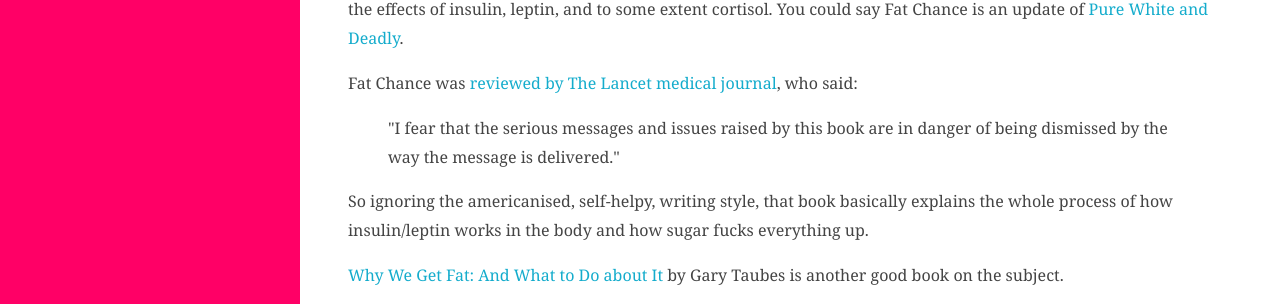
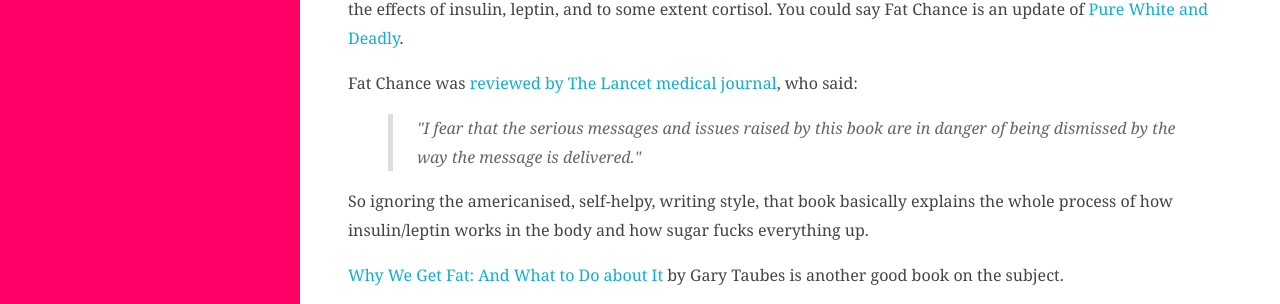
Before and after one commit to darrenmothersele/darrenmothersele.github.io, a Jekyll site: the page built from _posts/2013-05-08-hackers-diet.md, in a window 1280 px wide. Shown: the part 367-671 px from the top of the page. Built offline with Jekyll 4.4.1, drawn with Linux system fonts in a browser that asks for light colours; Markdown is read by kramdown in place of the engine named in the settings.

Commit message:
style for quotes

```diff
--- a/css/blog.css
+++ b/css/blog.css
@@ -224,3 +224,12 @@
     text-indent: -9999px;
     display: block;
 }
+
+
+.post-description > blockquote {
+    color: #666666;
+    font-style: italic;
+    line-height: 1.8em;
+    border-left: 5px solid #dddddd;
+    padding-left: 1.5em;
+}
```
